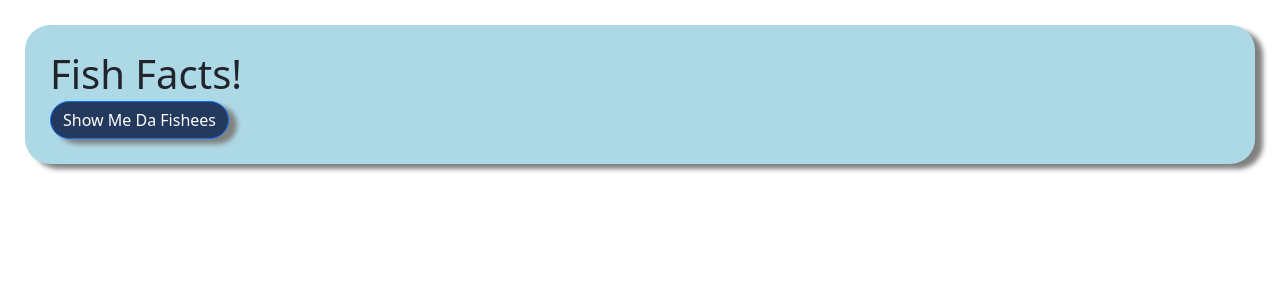
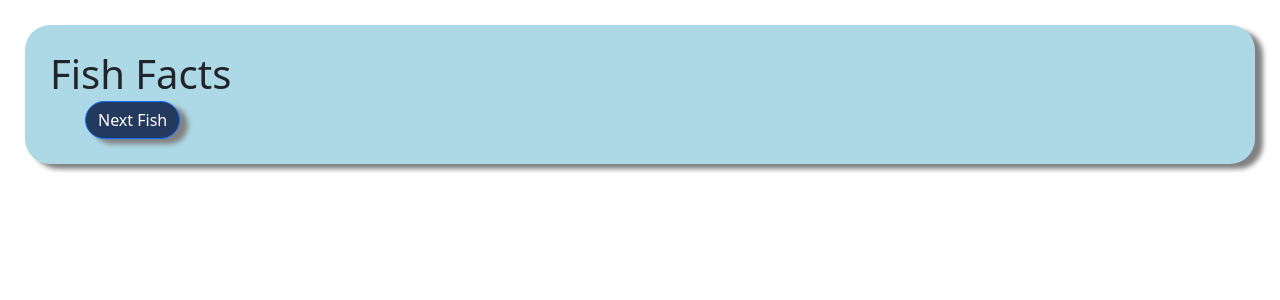
Before and after one commit to jrichards1999/fishfactsv2, a React (Create React App) app: page / in a window 1280 px wide. Shown: the top 300 px of the page. Built offline with nearby package versions, Linux system fonts and the light colour scheme.

Commit message:
Formalized UI text for the prudes out there

```diff
--- a/src/App.js
+++ b/src/App.js
@@ -18,10 +18,10 @@ function App() {
   return (
     <PageContainer className="jumbotron">
       <ContentContainer>
-        <h1>Fish Facts!</h1>
+        <h1>Fish Facts</h1>
         <div>
           <StyledButton onClick={handleClick} className="btn btn-primary">
-            Show Me Da Fishees
+            Next Fish
           </StyledButton>
         </div>
         {title && (
@@ -74,6 +74,7 @@ const ContentParagraph = styled.p`
 
 const StyledButton = styled.button`
   margin-top: -5px;
+  margin-left: 35px;
   border-radius: 25px;
   background-color: #23395d;
   box-shadow: 8px 5px 5px gray;
```
